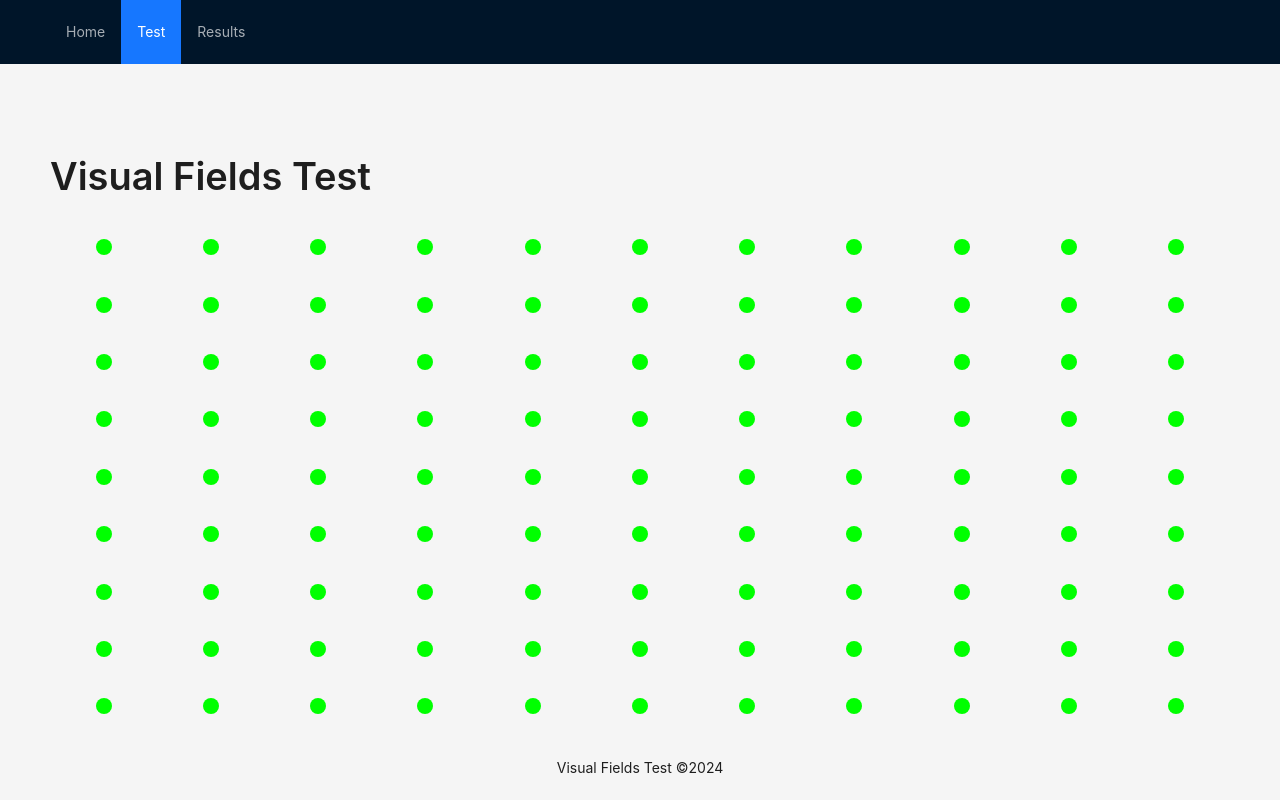
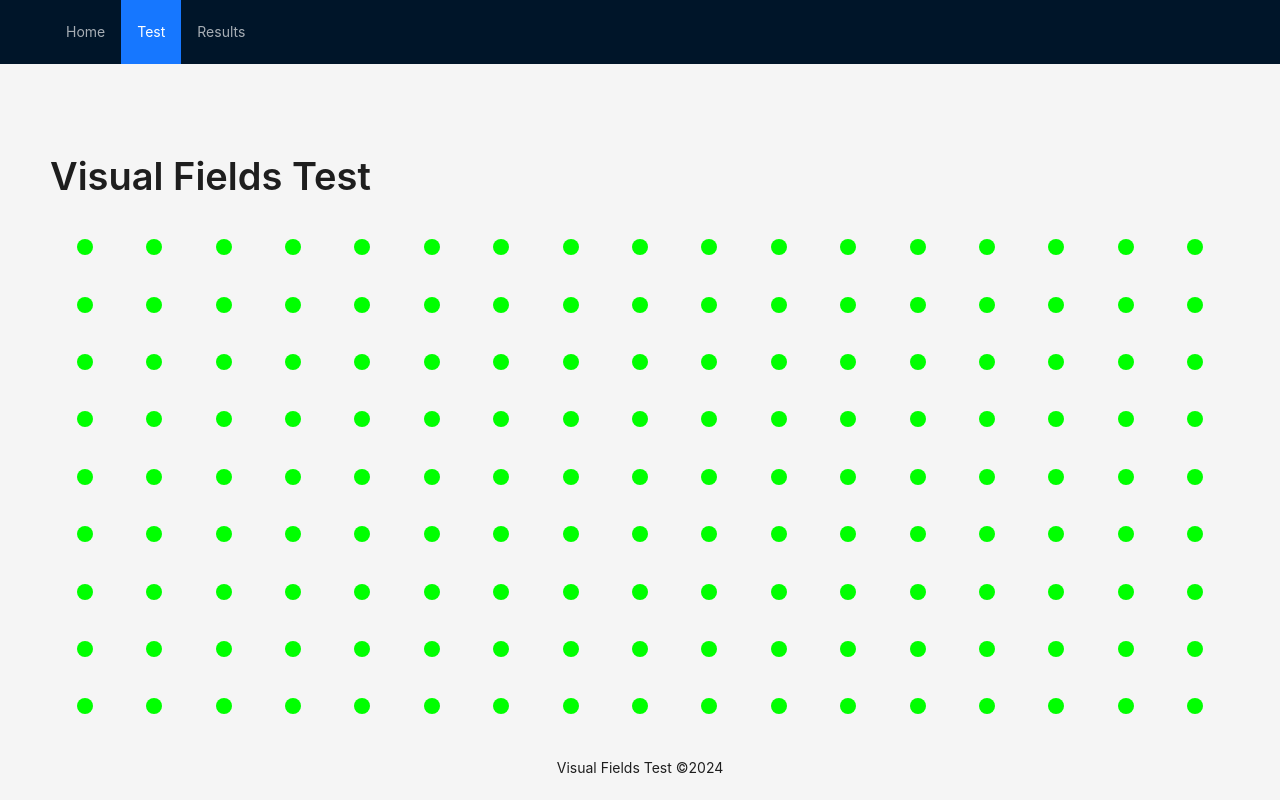
Before and after one commit to hampay/visual-fields, a React (Create React App) app: page /test in a window 1280 px wide. Built offline with nearby package versions, Linux system fonts and the light colour scheme.

Commit message:
update number of dots

```diff
--- a/src/TestContext.tsx
+++ b/src/TestContext.tsx
@@ -26,17 +26,17 @@ interface TestContextType {
 
 const TestContext = createContext<TestContextType | undefined>(undefined);
 
-export const TestProvider: FC<{children: ReactNode}> = ({ children }) => {
+export const TestProvider: FC<{ children: ReactNode }> = ({ children }) => {
     const [dots, setDots] = useState<DotRecord[]>([]);
     const [testingOrder, setTestingOrder] = useState<number[]>([]);
     const [activeDot, setActiveDot] = useState<number>(-1);
     const [testResults, setTestResults] = useState<TestResult[]>([]);
     const [lastOpacity, setLastOpacity] = useState<number | null>(null);
-  const numColumns = 11; // Adjust as needed
+    const numColumns = 17; // Adjust as needed
 
     // Create dot records with unique IDs
     useEffect(() => {
-    const totalDots = 99; // Adjust as needed
+        const totalDots = 153; // Adjust as needed
         const dotsArray: DotRecord[] = [];
         for (let i = 0; i < totalDots; i++) {
             dotsArray.push({ id: i, testPassed: null, opacity: 1 });
```
Lines whose indentation alone changed are shown as unchanged.
